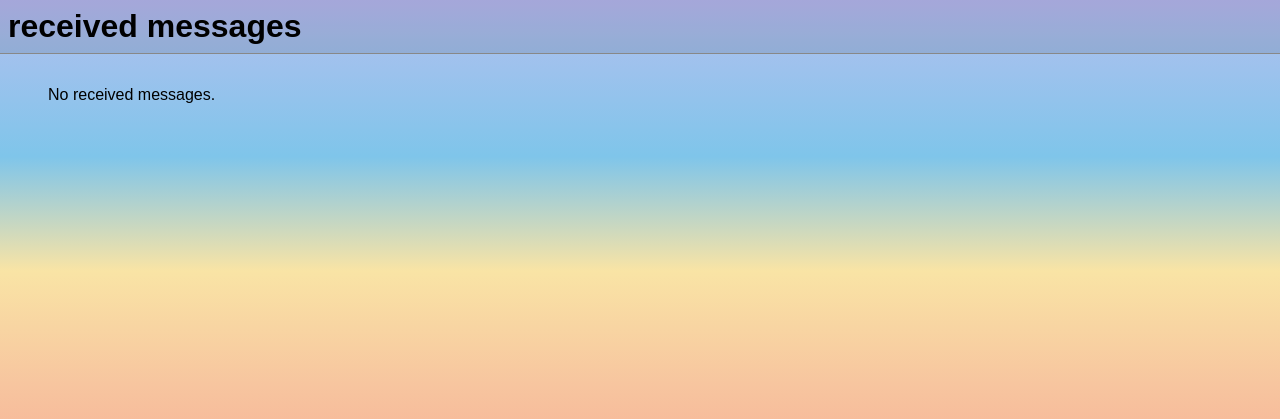
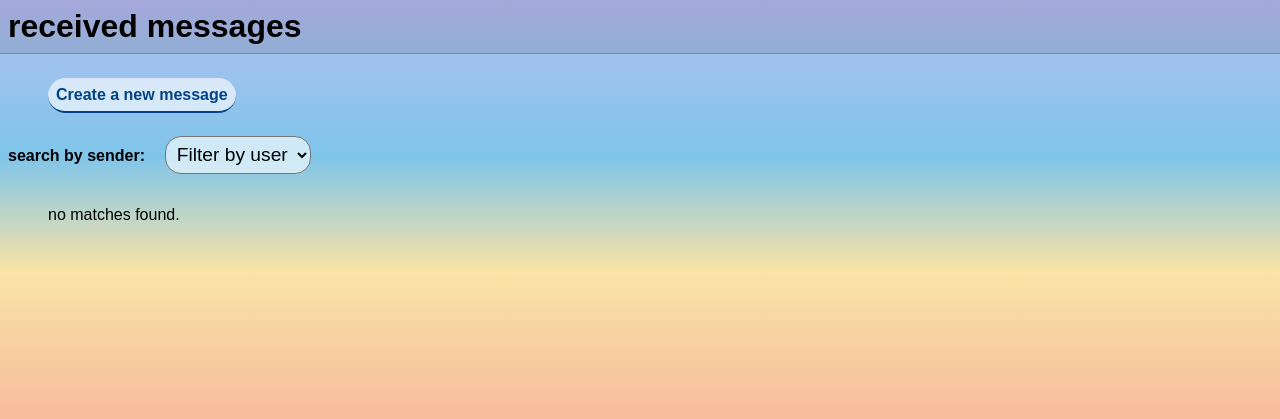
Before and after one commit to Jolitaviso/eisva, a Django app: page /user_profile/received/ in a window 1280 px wide. Shown: the part 72-491 px from the top of the page. Run offline with Django 5.2, Linux system fonts and the light colour scheme; the visitor is signed in with stand-in values (Sample User, id 1); data comes from the database, SQL or seed files in the repository.

Commit message:
Kol veikia received message

```diff
--- a/blog/user_profile/templates/user_profile/message_list_received.html
+++ b/blog/user_profile/templates/user_profile/message_list_received.html
@@ -5,8 +5,25 @@
 
 {% block content %}
 <h1>{% trans "received messages" %}</h1>
-
-{% if message_list_received %}
+<p><a class="button" href="{% url "message_create" %}">{% trans "create a new message"|capfirst %}</a></p>
+  <div class="toolbar">
+    <form method="get" action="{{ request.path }}">
+      <strong>{% trans "search by sender:" %}</strong>&emsp;
+      <select name="sender" onchange="this.form.submit();">
+        <option value="">{% trans "filter by user"|capfirst %}</option>
+        {% for user in user_list %}
+          <option value="{{ user.username }}" {% if user.username == request.GET.receiver %}selected{% endif %}>
+            ({{ user.username }})
+          </option>
+        {% endfor %}
+      </select>
+    </form>
+  </div>
+  {% if no_matches %}
+    <p></p>
+    <p>{% trans "no matches found." %}</p>
+  {% else %}
+  {% if message_list_received %}
   {% for message in message_list_received %}
     {% with sender=message.sender %}
       <div>
@@ -22,30 +39,21 @@
               <div>
                 {% if sender == request.user %}
                     {% if sender.profile.picture %}
-                        <img src="{{ sender.profile.picture.url }}" alt="{% trans "profile picture"|title %}" width="30">
+                      <img src="{{ sender.profile.picture.url }}" alt="{% trans "profile picture"|title %}" width="30">
                     {% endif %}
                 {% endif %}
               </div>
             </p>
-            <p>{% trans "To:" %} &nbsp;
-              {% for receiver in message.receiver.all %}
-                <strong>{{ receiver }}</strong>
-                <div>
-                  {% if receiver == request.user %}
-                      {% if receiver.profile.picture %}
-                          <img src="{{ receiver.profile.picture.url }}" alt="{% trans "profile picture"|title %}" width="30">
-                      {% endif %}
-                  {% endif %}
-                </div>
-                {% if not forloop.last %}, {% endif %}
-              {% endfor %}
+              {% endwith %}
             </p>
           </li>
         </ul>
       </div>
-    {% endwith %}
+
   {% endfor %}
 {% else %}
   <p>{% trans "No received messages." %}</p>
 {% endif %}
+{% endif %}
+
 {% endblock content %}
```
Also changed, not shown: blog/user_profile/templates/user_profile/message_list_send.html (+12 -8 lines).
